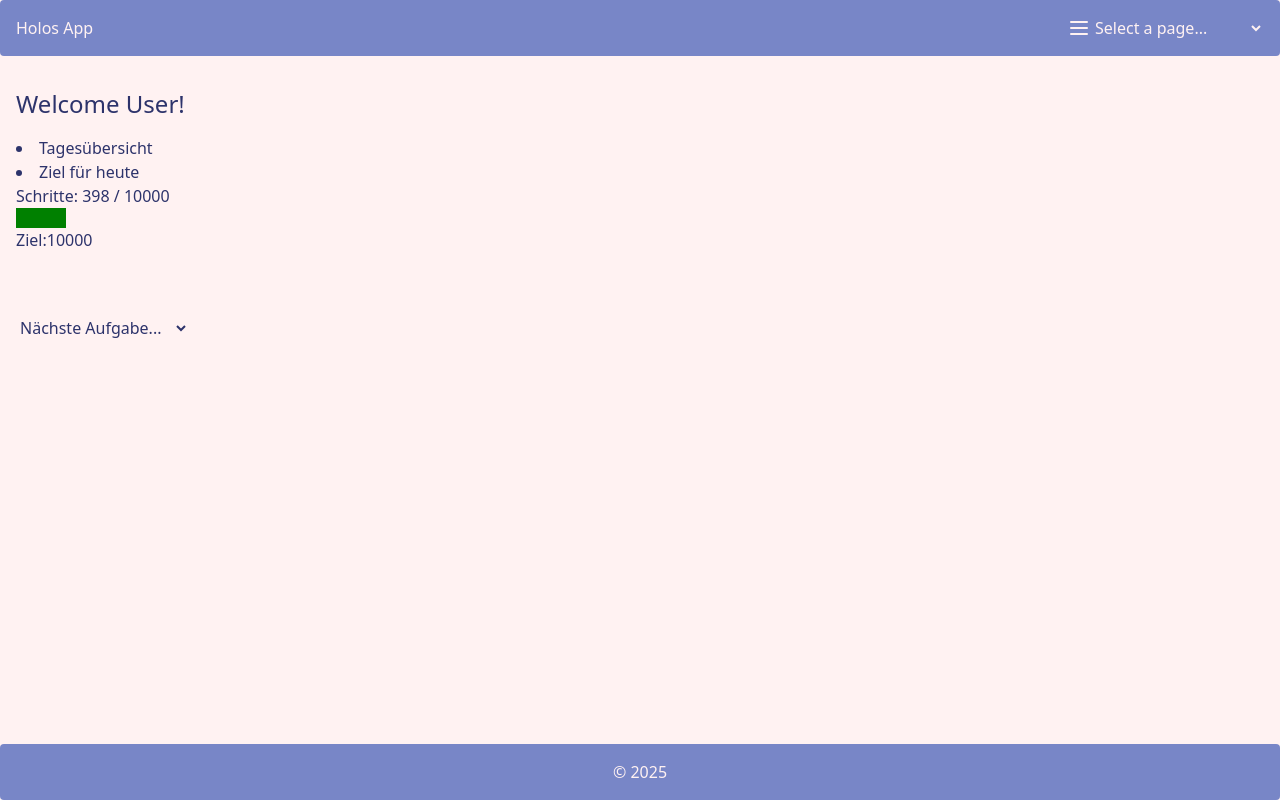
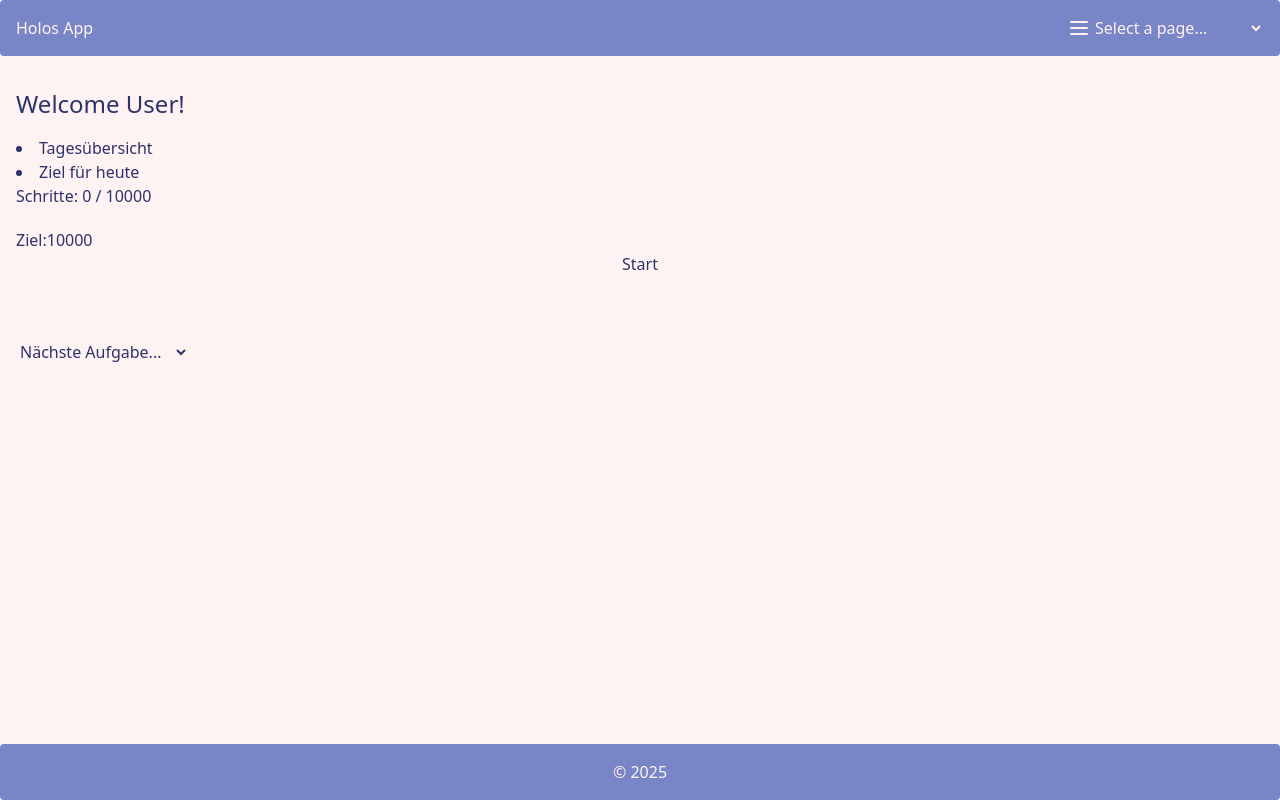
Before and after one commit to team-holos/holos-app, a React (Vite) app in the folder frontend/: page / in a window 1280 px wide. Built offline with nearby package versions, Linux system fonts and the light colour scheme; no server answers.

Commit message:
added button for start/stop tracking

```diff
--- a/frontend/src/pages/DashboardPage.jsx
+++ b/frontend/src/pages/DashboardPage.jsx
@@ -6,31 +6,46 @@ import { useNavigate } from "react-router-dom";
 
 function DashboardPage() {
   const navigate = useNavigate();
-  const [schritte, setSchritte] = useState(0);
-  const [zielSchritte, setZielSchritte] = useState(10000);
+  const [steps, setSteps] = useState(0);
+  const [goalSteps, setGoalSteps] = useState(10000);
+  const [simulationActiv, setSimulationActiv] = useState(false);
 
   useEffect(() => {
-    const interval = setInterval(() => {
-      setSchritte((prevSchritte) => {
-        const neueSchritte = Math.min(prevSchritte + Math.floor(Math.random() * 500), zielSchritte);
-        console.log("neueSchritte");
-        return neueSchritte;
-      });
-    }, 5000);
+    let interval;
+    if (simulationActiv) {
+      interval = setInterval(() => {
+        setSteps((prevSteps) => {
+          const newSteps = Math.min(prevSteps + Math.floor(Math.random() * 500), goalSteps);
+          console.log("neueSchritte");
+          return newSteps;
+        });
+      }, 5000);
+    }
 
-    return () => clearInterval(interval);
-  }, []);
+    return () => {
+      if (interval) {
+        clearInterval(interval);
+      }
+    };
+  }, [simulationActiv]);
 
   const handleNavigation = (event) => {
     navigate(event.target.value);
   };
 
-  const handleZielChange = (event) => {
-    setZielSchritte(parseInt(event.target.value, 10) || 0);
+  const handleGoalChange = (event) => {
+    setGoalSteps(parseInt(event.target.value, 10) || 0);
   };
 
-  const fortschritt = (schritte / zielSchritte) * 100;
-  console.log("Schritte:", schritte);
+  const startSimulation = () => {
+    setSimulationActiv(true);
+  };
+
+  const stopSimulation = () => {
+    setSimulationActiv(false);
+  };
+  const progress = (steps / goalSteps) * 100;
+  console.log("Schritte:", steps);
 
   return (
     <div className="text-[#2D336B] p-4 my-4">
@@ -41,19 +56,23 @@ function DashboardPage() {
       </ul>
 
       <div>
-        Schritte: {schritte} / {zielSchritte}
-        <div style={{ width: `${fortschritt}%`, height: '20px', backgroundColor: 'green' }}></div>
+        Schritte: {steps} / {goalSteps}
+        <div style={{ width: `${progress}%`, height: '20px', backgroundColor: 'green' }}></div>
       </div>
 
       {/* Eingabefeld für das Ziel */}
-      <label htmlFor="ziel">Ziel:</label>
+      <label htmlFor="goal">Ziel:</label>
       <input
         type="number"
-        id="ziel"
-        value={zielSchritte}
-        onChange={handleZielChange}
+        id="goal"
+        value={goalSteps}
+        onChange={handleGoalChange}
       />
-
+      <div style={{ display: 'flex', flexDirection: 'column', gap: '10px' }}>
+      <button onClick={simulationActiv ? stopSimulation : startSimulation}>
+    {simulationActiv ? "Stopp" : "Start"}
+</button>
+      </div>
       <form className="flex items-center mt-16">
         {/* <label htmlFor="shortcuts" className="inline-block">
           <Menu />
```
